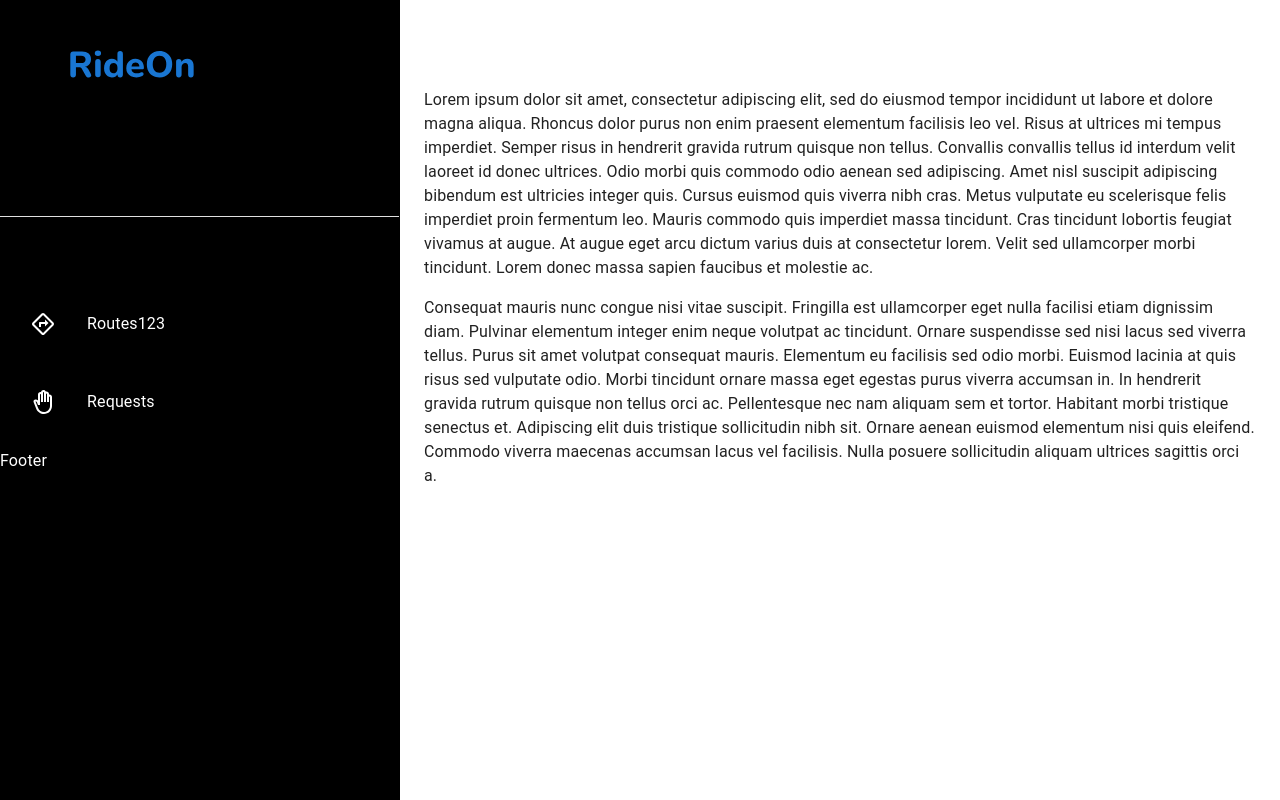
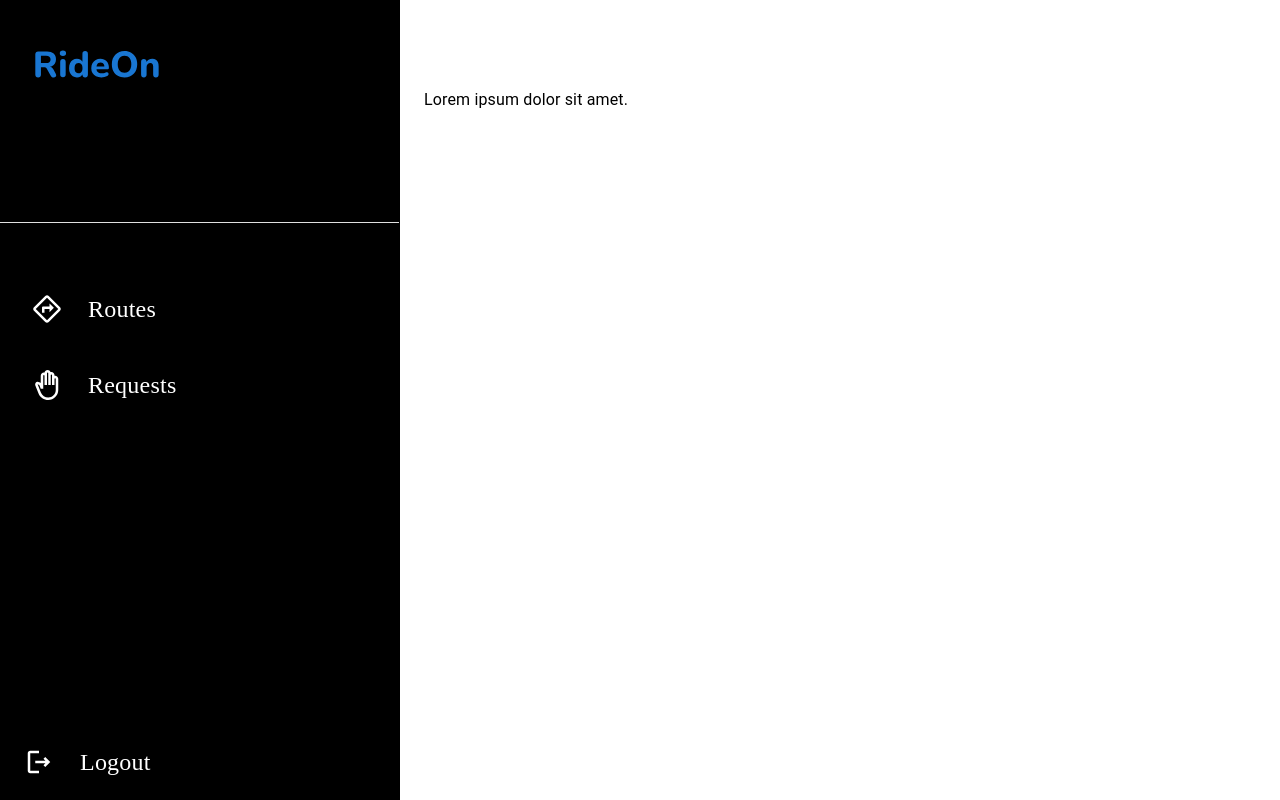
Before and after one commit to UI-GGN/CBP3-Team-RideOn, a React (Create React App) app: page /dashboard2 in a window 1280 px wide. Built offline with nearby package versions, Linux system fonts and the light colour scheme; no server answers.

Commit message:
feat: Add permanent drawer in the dashboard [Evan][Pulkit]

```diff
--- a/src/component/PermanentDrawerLeft.js
+++ b/src/component/PermanentDrawerLeft.js
@@ -1,8 +1,6 @@
 import * as React from 'react';
 import Box from '@mui/material/Box';
 import Drawer from '@mui/material/Drawer';
-import CssBaseline from '@mui/material/CssBaseline';
-import AppBar from '@mui/material/AppBar';
 import Toolbar from '@mui/material/Toolbar';
 import List from '@mui/material/List';
 import Typography from '@mui/material/Typography';
@@ -13,19 +11,24 @@ import ListItemIcon from '@mui/material/ListItemIcon';
 import ListItemText from '@mui/material/ListItemText';
 import DirectionsOutlinedIcon from '@mui/icons-material/DirectionsOutlined';
 import BackHandOutlinedIcon from '@mui/icons-material/BackHandOutlined';
+import LogoutOutlinedIcon from '@mui/icons-material/LogoutOutlined';
 import logoImage from '../assets/Logo.svg';
 
 const drawerWidth = 400;
 
+function getTypography(text) {
+    return <Typography style={{
+        fontFamily: 'Nunito',
+        fontStyle: 'normal',
+        fontWeight: '500',
+        fontSize: '24px',
+        lineHeight: '36px'
+    }}> {text} </Typography>;
+}
+
 export default function PermanentDrawerLeft() {
   return (
     <Box sx={{ display: 'flex' }}>
-      <CssBaseline />
-      <AppBar
-        position="fixed"
-        sx={{ width: `calc(100% - ${drawerWidth}px)`, ml: `${drawerWidth}px` }}
-      >
-      </AppBar>
       <Drawer
         PaperProps={{
           sx: {
@@ -44,39 +47,46 @@ export default function PermanentDrawerLeft() {
         variant="permanent"
         anchor="left"
       >
-          <img src={logoImage} className="logo" style={{width: "124px", height: "48px"}}/>
-        <Toolbar />
-        <Toolbar />
-        <Divider sx={{ backgroundColor: 'white', marginBottom: '60px' }}/>
+        <Box sx={{marginBottom: '130px'}}>
+          <img src={logoImage} style={{width: "124px", height: "48px", marginTop: '40px', marginLeft: '35px'}}/>
+        </Box>
+        <Divider sx={{ backgroundColor: 'white', marginBottom: '40px' }}/>
         <List>
-          <ListItem key={'Routes123'} sx={{
-            padding: '15px',
+          <ListItem key={'Routes'} sx={{
             '&:hover': {
               backgroundColor: '#1976D2'
             }
           }}>
             <ListItemButton>
               <ListItemIcon>
-                <DirectionsOutlinedIcon sx={{ color: 'white' }}/>
+                <DirectionsOutlinedIcon sx={{ color: 'white', fontSize: '30px' }}/>
               </ListItemIcon>
-              <ListItemText primary={'Routes123'} />
+              <ListItemText primary={getTypography('Routes')} />
             </ListItemButton>
           </ListItem>
           <ListItem key={'Requests'} sx={{
-            padding: '15px',
             '&:hover': {
               backgroundColor: '#1976D2'
             }
           }}>
             <ListItemButton>
               <ListItemIcon>
-                <BackHandOutlinedIcon sx={{ color: 'white' }}/>
+                <BackHandOutlinedIcon sx={{ color: 'white', fontSize: '30px' }}/>
               </ListItemIcon>
-              <ListItemText primary={'Requests'} />
+              <ListItemText primary={getTypography('Requests')} />
             </ListItemButton>
           </ListItem>
         </List>
-          <Typography>Footer</Typography>
+          <List style={{ position: "absolute", bottom: "0", left: "0", right: "0", padding: "8px" }}>
+            <ListItem disablePadding>
+                <ListItemButton>
+                    <ListItemIcon>
+                        <LogoutOutlinedIcon sx={{ color: 'white', fontSize: '30px' }}/>
+                    </ListItemIcon>
+                    <ListItemText primary={getTypography('Logout')} />
+                </ListItemButton>
+            </ListItem>
+          </List>
       </Drawer>
       <Box
         component="main"
@@ -84,31 +94,7 @@ export default function PermanentDrawerLeft() {
       >
         <Toolbar />
         <Typography paragraph>
-          Lorem ipsum dolor sit amet, consectetur adipiscing elit, sed do eiusmod
-          tempor incididunt ut labore et dolore magna aliqua. Rhoncus dolor purus non
-          enim praesent elementum facilisis leo vel. Risus at ultrices mi tempus
-          imperdiet. Semper risus in hendrerit gravida rutrum quisque non tellus.
-          Convallis convallis tellus id interdum velit laoreet id donec ultrices.
-          Odio morbi quis commodo odio aenean sed adipiscing. Amet nisl suscipit
-          adipiscing bibendum est ultricies integer quis. Cursus euismod quis viverra
-          nibh cras. Metus vulputate eu scelerisque felis imperdiet proin fermentum
-          leo. Mauris commodo quis imperdiet massa tincidunt. Cras tincidunt lobortis
-          feugiat vivamus at augue. At augue eget arcu dictum varius duis at
-          consectetur lorem. Velit sed ullamcorper morbi tincidunt. Lorem donec massa
-          sapien faucibus et molestie ac.
-        </Typography>
-        <Typography paragraph>
-          Consequat mauris nunc congue nisi vitae suscipit. Fringilla est ullamcorper
-          eget nulla facilisi etiam dignissim diam. Pulvinar elementum integer enim
-          neque volutpat ac tincidunt. Ornare suspendisse sed nisi lacus sed viverra
-          tellus. Purus sit amet volutpat consequat mauris. Elementum eu facilisis
-          sed odio morbi. Euismod lacinia at quis risus sed vulputate odio. Morbi
-          tincidunt ornare massa eget egestas purus viverra accumsan in. In hendrerit
-          gravida rutrum quisque non tellus orci ac. Pellentesque nec nam aliquam sem
-          et tortor. Habitant morbi tristique senectus et. Adipiscing elit duis
-          tristique sollicitudin nibh sit. Ornare aenean euismod elementum nisi quis
-          eleifend. Commodo viverra maecenas accumsan lacus vel facilisis. Nulla
-          posuere sollicitudin aliquam ultrices sagittis orci a.
+          Lorem ipsum dolor sit amet.
         </Typography>
       </Box>
     </Box>
```
Also changed, not shown: src/component/PermanentDrawerLeft.css (added).
